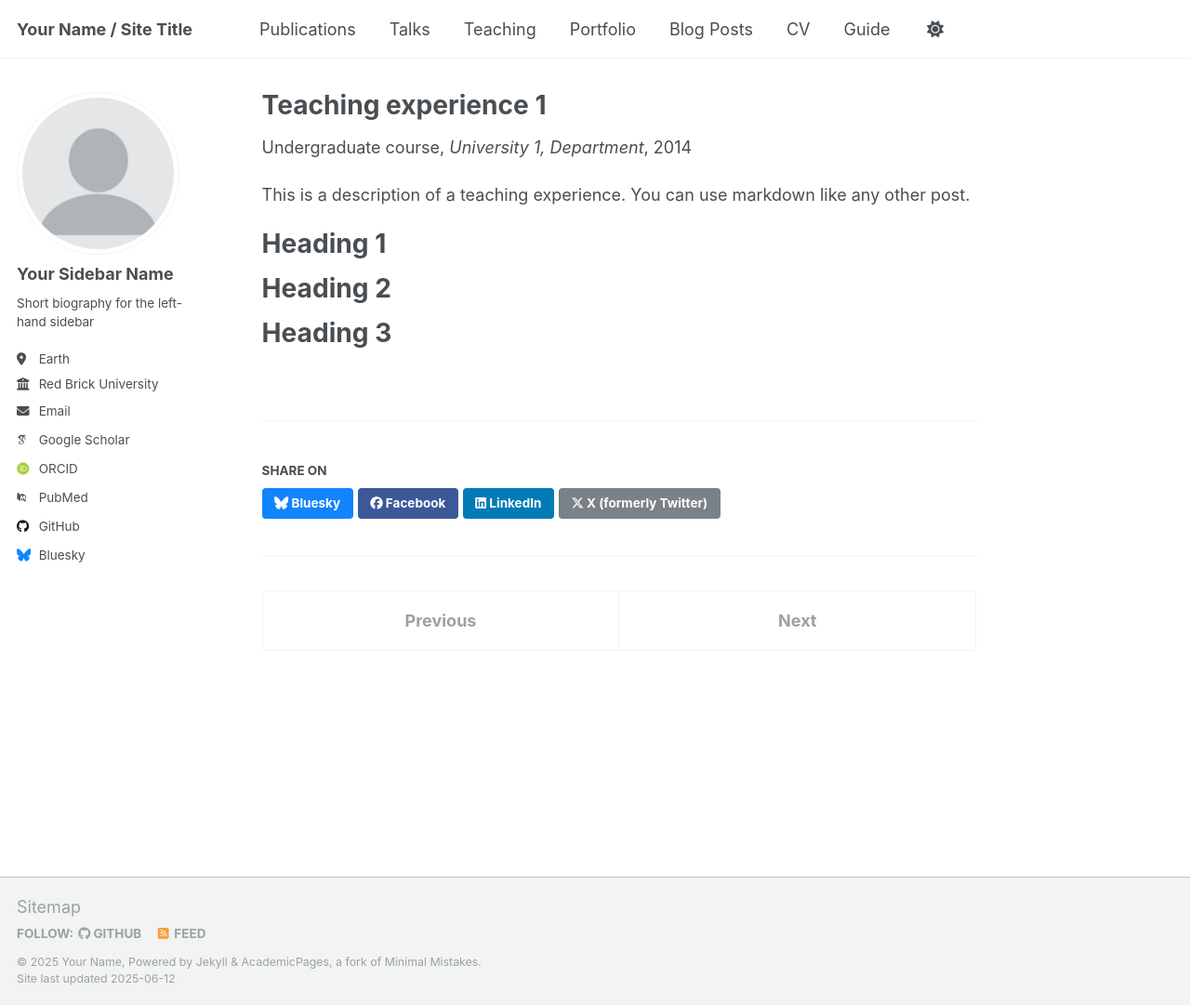
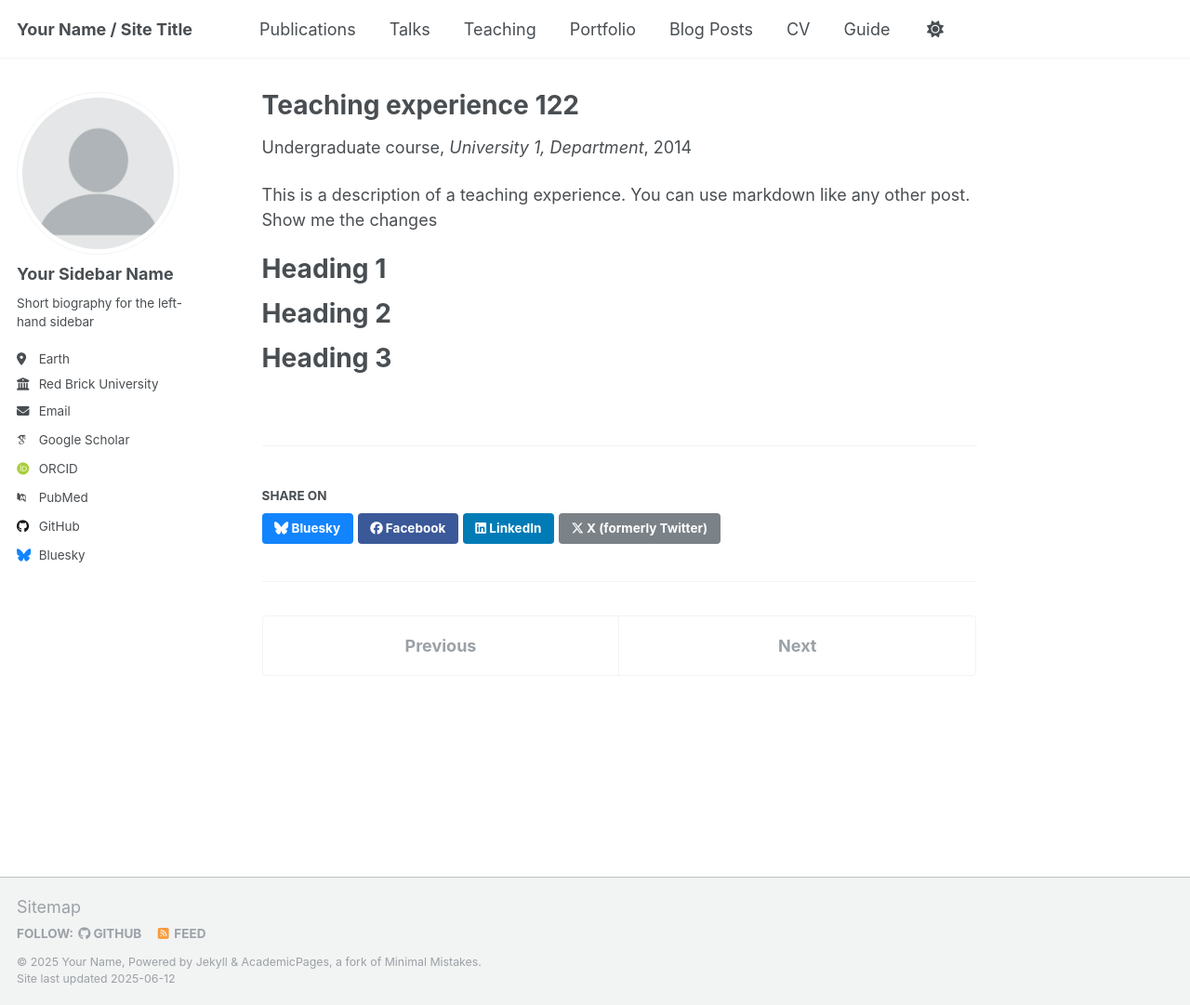
Before and after one commit to magronah/magronah.github.io, a Jekyll site: the page built from _teaching/2014-spring-teaching-1.md, in a window 1280 px wide and 1081 px high. Shown: the whole window at 93% size. Built offline with Jekyll 4.4.1, drawn with Linux system fonts in a browser that asks for light colours; some web fonts are replaced.

Commit message:
changed teaching details

```diff
--- a/_teaching/2014-spring-teaching-1.md
+++ b/_teaching/2014-spring-teaching-1.md
@@ -1,5 +1,5 @@
 ---
-title: "Teaching experience 1"
+title: "Teaching experience 122"
 collection: teaching
 type: "Undergraduate course"
 permalink: /teaching/2014-spring-teaching-1
@@ -8,7 +8,7 @@ date: 2014-01-01
 location: "City, Country"
 ---
 
-This is a description of a teaching experience. You can use markdown like any other post.
+This is a description of a teaching experience. You can use markdown like any other post. Show me the changes
 
 Heading 1
 ======
```
Also changed, not shown: _pages/cv.md (+6 -0 lines).
